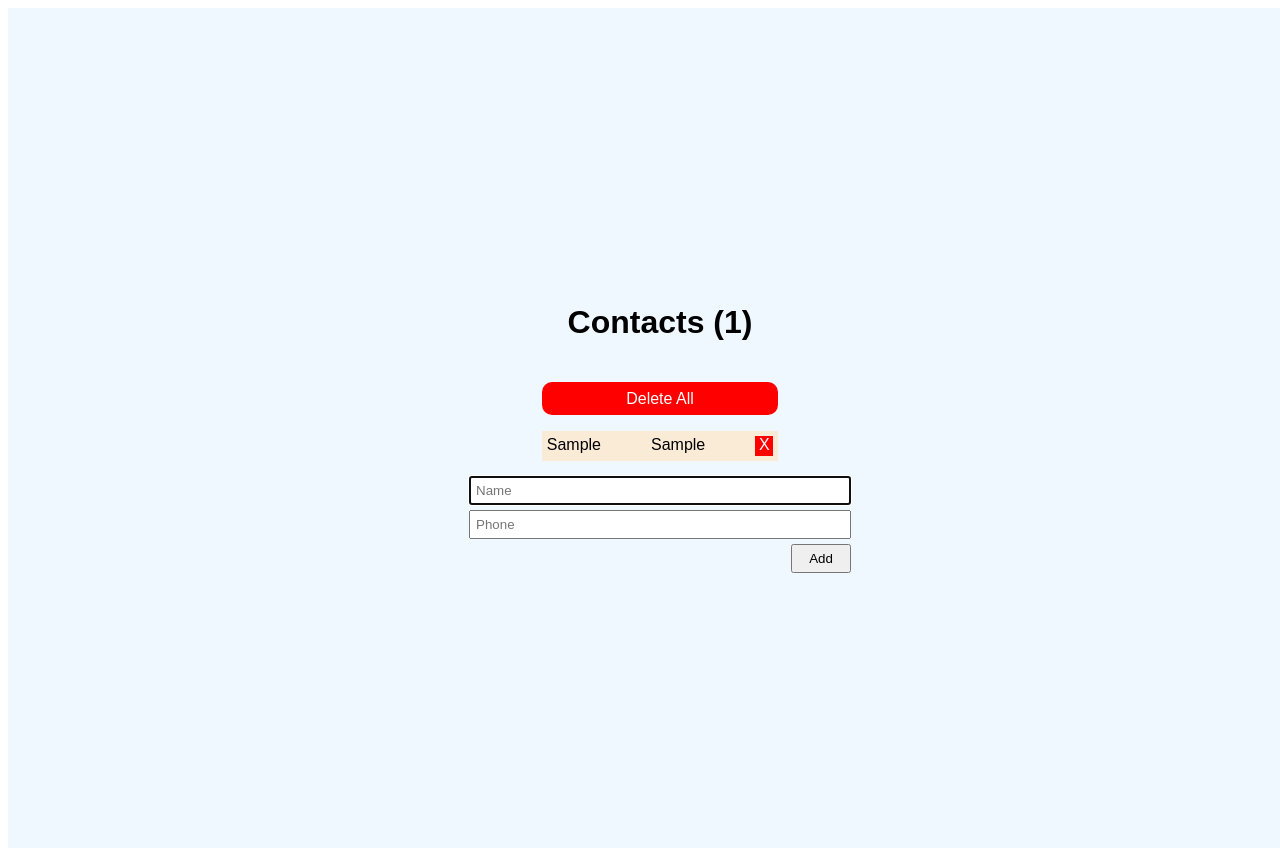
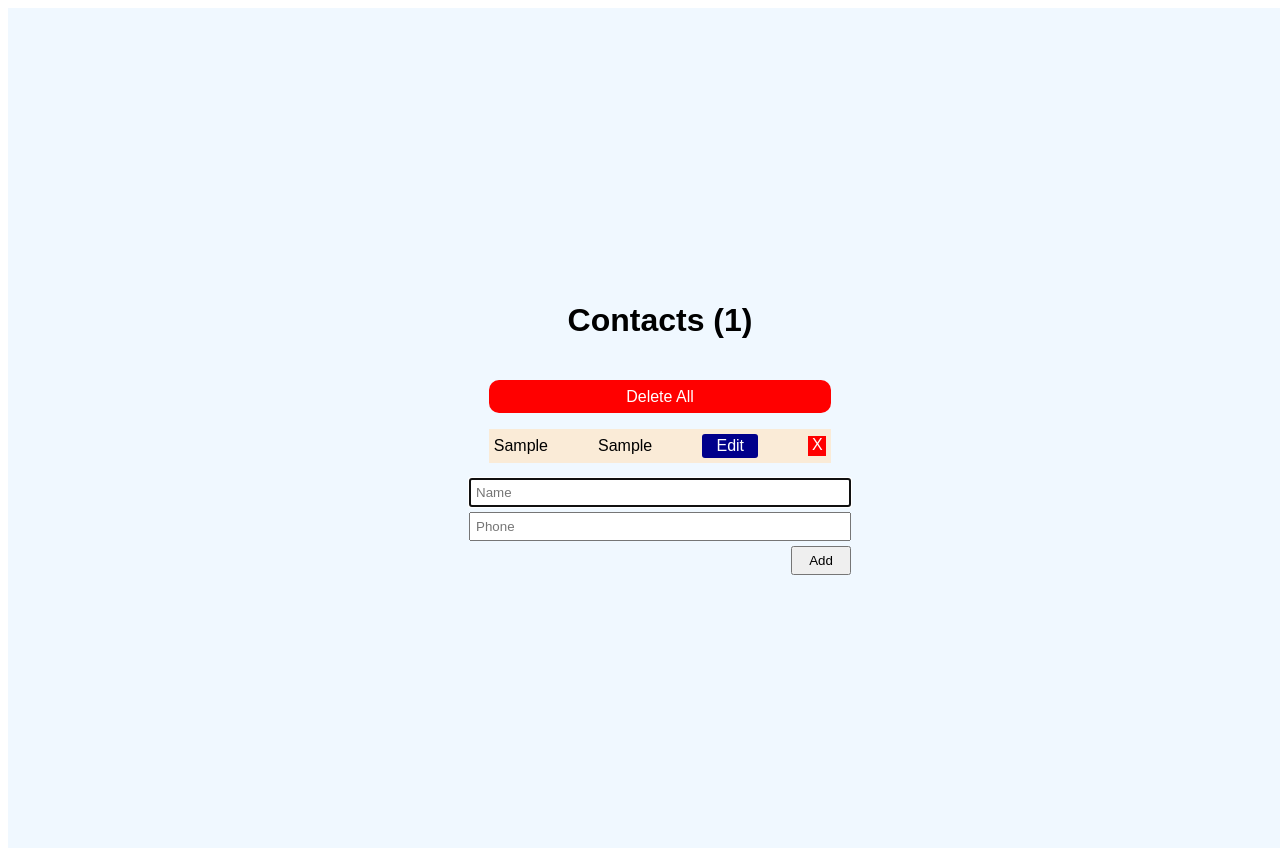
Before and after one commit to veyselkartalmis/react-redux-projects, a React (Create React App) app in the folder contacts-app/: page / in a window 1280 px wide. Both pictures are taken after typing "Sample", "Sample" into the empty fields and a click on the button "Add". Shown: the top 856 px of the page. Built offline with nearby package versions, Linux system fonts and the light colour scheme; a web font is replaced by a local one.

Commit message:
update function added

```diff
--- a/contacts-app/src/App.js
+++ b/contacts-app/src/App.js
@@ -1,9 +1,18 @@
+import { Routes, Route, BrowserRouter, } from "react-router-dom";
 import Contacts from "./components/Contacts/index";
+import Edit from "./components/Contacts/Edit";
 
 function App() {
   return (
     <div className="App">
-      <Contacts />
+      <div id="container">
+        <BrowserRouter>
+          <Routes>
+            <Route exact path="/" element={<Contacts />}></Route>
+            <Route path="/edit/:id" element={<Edit />}></Route>
+          </Routes>
+        </BrowserRouter>
+      </div>
     </div>
   );
 }
--- /dev/null
+++ b/contacts-app/src/components/Contacts/Edit.jsx
@@ -0,0 +1,18 @@
+import { useParams } from 'react-router-dom'
+import { useSelector } from 'react-redux';
+import { contactSelectors } from '../../redux/contactSlice';
+import EditForm from './EditForm';
+
+function Edit() {
+    const { id } = useParams();
+    const contact = useSelector(state => contactSelectors.selectById(state, id));
+
+    return (
+        <div>
+            <h1>Edit</h1>
+            <EditForm contact={contact} />
+        </div>
+    )
+}
+
+export default Edit;
--- /dev/null
+++ b/contacts-app/src/components/Contacts/EditForm.jsx
@@ -0,0 +1,33 @@
+import { useState } from "react";
+import { useDispatch } from "react-redux";
+import { updateContact } from "../../redux/contactSlice";
+
+function EditForm({ contact }) {
+    const [name, setName] = useState(contact.name);
+    const [phone, setPhone] = useState(contact.phone_number);
+    const dispatch = useDispatch();
+
+    const handleSubmit = (e) => {
+        e.preventDefault();
+        if (!name || !phone) return false;
+        dispatch(updateContact({
+            id: contact.id,
+            changes: { name, phone_number: phone },
+        }));
+    };
+    return (
+        <div>
+            <form onSubmit={handleSubmit}>
+                <input
+                    value={name} onChange={(e) => setName(e.target.value)} placeholder="Name" id="focus"
+                />
+                <input value={phone} onChange={(e) => setPhone(e.target.value)} placeholder="Phone" />
+                <div className="btn">
+                    <button type="submit">Update</button>
+                </div>
+            </form>
+        </div>
+    )
+}
+
+export default EditForm;
--- a/contacts-app/src/components/Contacts/Index.jsx
+++ b/contacts-app/src/components/Contacts/Index.jsx
@@ -7,11 +7,11 @@ import "./style.scss";
 function Contacts() {
     const total = useSelector(contactSelectors.selectTotal);
     return (
-        <div id='container'>
+        <>
             <h1>Contacts ({total})</h1>
             <List />
             <Form />
-        </div>
+        </>
     )
 }
 
--- a/contacts-app/src/components/Contacts/Item.jsx
+++ b/contacts-app/src/components/Contacts/Item.jsx
@@ -1,5 +1,6 @@
 import { useDispatch } from 'react-redux'
 import { deleteContact } from "../../redux/contactSlice";
+import { Link } from 'react-router-dom';
 import "./style.scss";
 
 function Item({ item }) {
@@ -15,6 +16,9 @@ function Item({ item }) {
     <li>
       <span>{item.name}</span>
       <span>{item.phone_number}</span>
+      <span className="edit">
+        <Link to={`/edit/${item.id}`}>Edit</Link>
+      </span>
       <span className="deleteBtn" onClick={() => handleDelete(item.id)}>X</span>
     </li>
   )
--- a/contacts-app/src/components/Contacts/List.jsx
+++ b/contacts-app/src/components/Contacts/List.jsx
@@ -5,6 +5,8 @@ import "./style.scss";
 
 function List() {
 	const contacts = useSelector(contactSelectors.selectAll);
+	const total = useSelector(contactSelectors.selectTotal);
+
 	const dispatch = useDispatch();
 
 	const handleRemoveAll = () => {
@@ -14,7 +16,7 @@ function List() {
 	}
 	return (
 		<div>
-			<p className="deleteAll" onClick={handleRemoveAll}>Delete All</p>
+			{total > 0 && <p className="deleteAll" onClick={handleRemoveAll}>Delete All</p>}
 			<ul className="list">
 				{contacts.map((contact) => (
 					<Item key={contact.id} item={contact} />
--- a/contacts-app/src/components/Contacts/index.jsx
+++ b/contacts-app/src/components/Contacts/index.jsx
@@ -7,11 +7,11 @@ import "./style.scss";
 function Contacts() {
     const total = useSelector(contactSelectors.selectTotal);
     return (
-        <div id='container'>
+        <>
             <h1>Contacts ({total})</h1>
             <List />
             <Form />
-        </div>
+        </>
     )
 }
 
--- a/contacts-app/src/components/Contacts/style.scss
+++ b/contacts-app/src/components/Contacts/style.scss
@@ -40,6 +40,7 @@ li {
     margin-bottom: 4px;
     display: flex;
     justify-content: space-between;
+    align-items: center;
     gap: 50px;
 }
 
@@ -72,3 +73,18 @@ button {
     cursor: pointer;
     text-align: center;
 }
+
+.edit {
+    background: darkblue;
+    color: #fff;
+    padding: 3px;
+    border-radius: 3px;
+    width: 50px;
+    text-align: center;
+    cursor: pointer;
+}
+
+a {
+    color: #fff;
+    text-decoration: none;
+}
--- a/contacts-app/src/redux/contactSlice.js
+++ b/contacts-app/src/redux/contactSlice.js
@@ -13,8 +13,9 @@ const contactSlice = createSlice({
         addContacts: contactAdaptor.addMany,
         deleteContact: contactAdaptor.removeOne,
         removeAll: contactAdaptor.removeAll,
+        updateContact: contactAdaptor.updateOne,
     }
 });
 
-export const { addContact, addContacts, deleteContact, removeAll } = contactSlice.actions;
+export const { addContact, addContacts, deleteContact, removeAll, updateContact } = contactSlice.actions;
 export default contactSlice.reducer;
```
